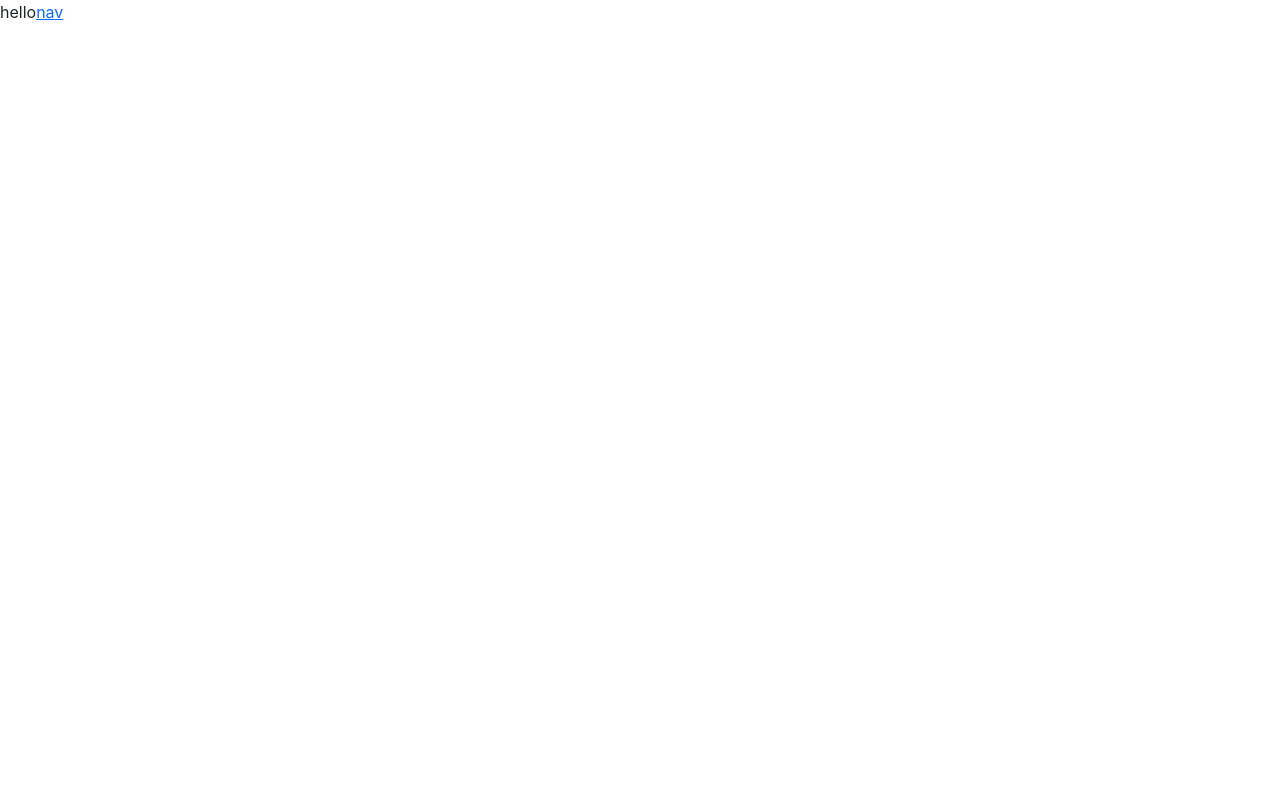
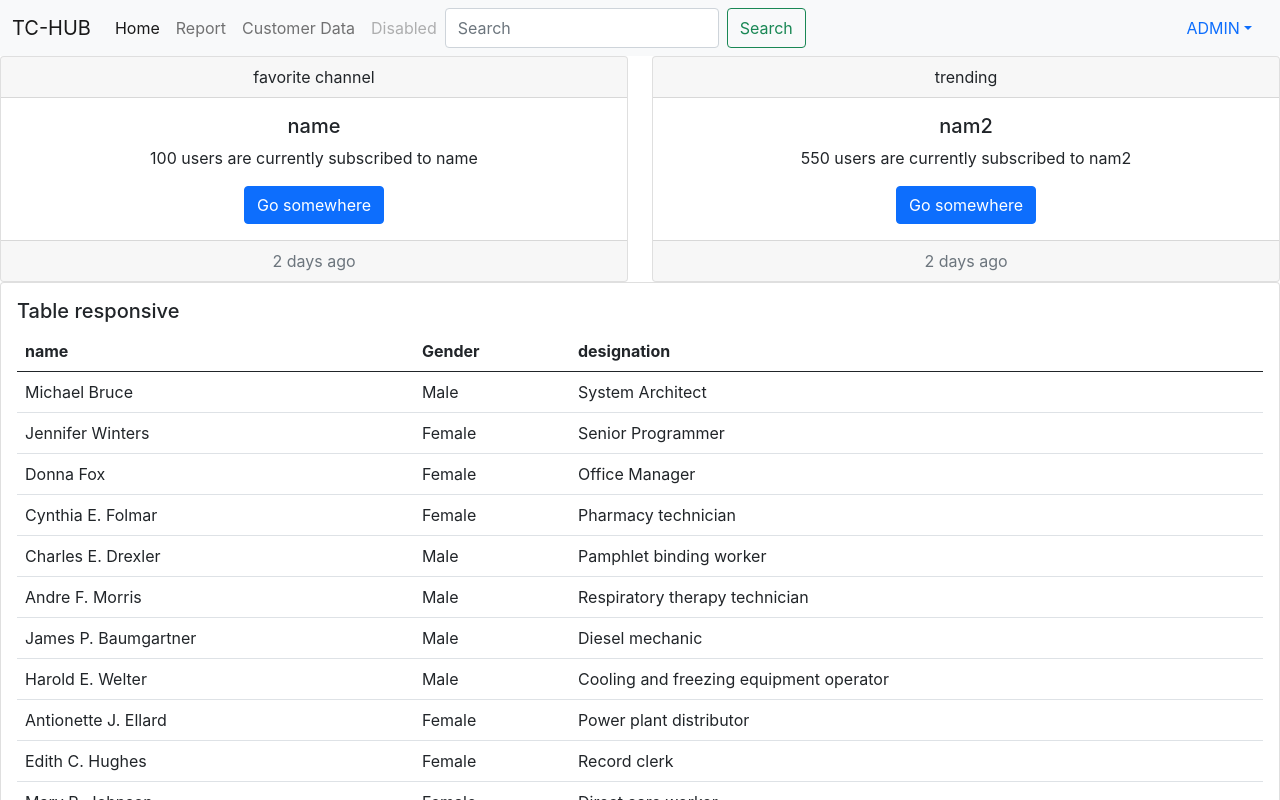
Before and after one commit to JoysonAJ/Bcp_Fronted, a React (Create React App) app in the folder tc_hub_react/: page / in a window 1280 px wide. Shown: the top 800 px of the page. Built offline with nearby package versions, Linux system fonts and the light colour scheme.

Commit message:
table layout added

```diff
--- a/tc_hub_react/src/App.js
+++ b/tc_hub_react/src/App.js
@@ -2,12 +2,14 @@ import './App.css';
 import {Route,Routes} from 'react-router-dom';
 import {NAVBAR} from './assets/modules/Admin_navbar';
 import {ADMIN_HOME} from './assets/pages/Admin_home';
+import { TABLE } from './assets/modules/table_design';
 
 function App() {
   return (
     <Routes>
           <Route exact path="/" element={<ADMIN_HOME/>}/>
           <Route exact path="/nav" element={<NAVBAR/>}/>
+          <Route exact path='/table' element={<TABLE />}/>
         </Routes>
   );
 }
--- /dev/null
+++ b/tc_hub_react/src/assets/modules/Card_container.js
@@ -0,0 +1,23 @@
+export function CContainer(data) {
+    return (
+        //  call inside <div class="row row-cols-1 row-cols-md-2 g-4"></div>
+        <>
+                <div class="col">
+                    <div class="card text-center">
+                        <div class="card-header">
+                            {data.title}
+                        </div>
+                        <div class="card-body">
+                            <h5 class="card-title">{data.channelname}</h5>
+                            <p class="card-text">{data.subs} users are currently subscribed to {data.channelname}</p>
+                            <a href="#" class="btn btn-primary">Go somewhere</a>
+                        </div>
+                        <div class="card-footer text-muted">
+                            2 days ago
+                        </div>
+                    </div>
+                </div>
+
+        </>
+    );
+}
--- /dev/null
+++ b/tc_hub_react/src/assets/modules/table_design.js
@@ -0,0 +1,40 @@
+
+export function TABLE(data1) {
+        const DisplayData=(data1.data).map(
+            (info)=>{
+                return(
+                    <tr>
+                        <td>{info.name}</td>
+                        <td>{info.gender}</td>
+                        <td>{info.designation}</td>
+                    </tr>
+                )
+            }
+        )
+
+    return (
+        <>
+            <div class="main-card mb-3 card">
+                <div class="card-body">
+                    <h5 class="card-title">Table responsive</h5>
+                    <div class="table-responsive">
+                        <table class="mb-0 table">
+                            <thead>
+                                <tr>
+
+                                    <th>name</th>
+                                    <th>Gender</th>
+                                    <th>designation</th>
+                                </tr>
+                            </thead>
+                            <tbody>
+
+                                {DisplayData}
+                            </tbody>
+                        </table>
+                    </div>
+                </div>
+            </div>
+        </>
+    );
+}
--- a/tc_hub_react/src/assets/pages/Admin_home.js
+++ b/tc_hub_react/src/assets/pages/Admin_home.js
@@ -1,9 +1,21 @@
-export function ADMIN_HOME()
-{
-    return(
+import NAVBAR from "../modules/Admin_navbar";
+import { CContainer } from "../modules/Card_container";
+import { TABLE } from "../modules/table_design";
+import data from '../../extraTest/tabledata.json';
+
+export function ADMIN_HOME() {
+    return (
         <>
-        hello
-        <a href="/nav">nav</a>
+            <NAVBAR />
+            <div class="row row-cols-1 row-cols-md-2 g-4">
+                <CContainer title="favorite channel" channelname="name" subs="100"/>
+                <CContainer title="trending" channelname="nam2" subs="550"/>
+            </div>
+
+            <TABLE data={data}/>
+            <a href="/nav">nav</a>
+            <br />
+            <a href='/table'>view Table</a>
         </>
     )
 }
--- a/tc_hub_react/src/assets/style/admin_panel.css
+++ b/tc_hub_react/src/assets/style/admin_panel.css
@@ -0,0 +1,83 @@
+@media(max-width:575.98px) {
+    .table-responsive-sm {
+        display: block;
+        width: 100%;
+        overflow-x: auto;
+        -webkit-overflow-scrolling: touch;
+        -ms-overflow-style: -ms-autohiding-scrollbar
+    }
+
+    .table-responsive-sm>.table-bordered {
+        border: 0
+    }
+}
+
+@media(max-width:767.98px) {
+    .table-responsive-md {
+        display: block;
+        width: 100%;
+        overflow-x: auto;
+        -webkit-overflow-scrolling: touch;
+        -ms-overflow-style: -ms-autohiding-scrollbar
+    }
+
+    .table-responsive-md>.table-bordered {
+        border: 0
+    }
+}
+
+@media(max-width:991.98px) {
+    .table-responsive-lg {
+        display: block;
+        width: 100%;
+        overflow-x: auto;
+        -webkit-overflow-scrolling: touch;
+        -ms-overflow-style: -ms-autohiding-scrollbar
+    }
+
+    .table-responsive-lg>.table-bordered {
+        border: 0
+    }
+}
+
+@media(max-width:1199.98px) {
+    .table-responsive-xl {
+        display: block;
+        width: 100%;
+        overflow-x: auto;
+        -webkit-overflow-scrolling: touch;
+        -ms-overflow-style: -ms-autohiding-scrollbar
+    }
+
+    .table-responsive-xl>.table-bordered {
+        border: 0
+    }
+}
+
+.table-responsive {
+    display: block;
+    width: 100%;
+    overflow-x: auto;
+    -webkit-overflow-scrolling: touch;
+    -ms-overflow-style: -ms-autohiding-scrollbar
+}
+
+.table-responsive>.table-bordered {
+    border: 0
+}
+
+.main-card {
+    box-shadow: 0 0 0 0 transparent !important
+}
+
+div.table-responsive>div.dataTables_wrapper>div.row {
+    margin: 0
+}
+
+div.table-responsive>div.dataTables_wrapper>div.row>div[class^=col-]:first-child {
+    padding-left: 0
+}
+
+div.table-responsive>div.dataTables_wrapper>div.row>div[class^=col-]:last-child {
+    padding-right: 0
+}
--- /dev/null
+++ b/tc_hub_react/src/extraTest/tabledata.json
@@ -0,0 +1,157 @@
+         [
+           {
+                "name": "Michael Bruce",
+                "gender": "Male",
+                "designation": "System Architect"
+           },
+           {
+                "name": "Jennifer Winters",
+                "gender": "Female",
+                "designation": "Senior Programmer"
+           },
+           {
+                "name": "Donna Fox",
+                "gender": "Female",
+                "designation": "Office Manager"
+           },
+           {
+                "name": "Cynthia E. Folmar",
+                "gender": "Female",
+                "designation": "Pharmacy technician"
+           },
+           {
+                "name": "Charles E. Drexler",
+                "gender": "Male",
+                "designation": "Pamphlet binding worker"
+           },
+           {
+                "name": "Andre F. Morris",
+                "gender": "Male",
+                "designation": "Respiratory therapy technician"
+           },
+           {
+                "name": "James P. Baumgartner",
+                "gender": "Male",
+                "designation": "Diesel mechanic"
+           },
+           {
+                "name": "Harold E. Welter",
+                "gender": "Male",
+                "designation": "Cooling and freezing equipment operator"
+           },
+           {
+                "name": "Antionette J. Ellard",
+                "gender": "Female",
+                "designation": "Power plant distributor"
+           },
+           {
+                "name": "Edith C. Hughes",
+                "gender": "Female",
+                "designation": "Record clerk"
+           },
+           {
+                "name": "Mary R. Johnson",
+                "gender": "Female",
+                "designation": "Direct care worker"
+           },
+           {
+                "name": "Christina R. Belin",
+                "gender": "Female",
+                "designation": "Cost engineer"
+           },
+           {
+                "name": "Edith J. Ochoa",
+                "gender": "Female",
+                "designation": "Gastroenterologist"
+           },
+           {
+                "name": "Elizbeth R. Thornton",
+                "gender": "Female",
+                "designation": "Public relations consultant"
+           },
+           {
+                "name": "Barbara W. Ibarra",
+                "gender": "Female",
+                "designation": "Regional geographer"
+           },
+           {
+                "name": "Art D. Steiner",
+                "gender": "Male",
+                "designation": "Camp director"
+           },
+           {
+                "name": "Dorothy C. Downs",
+                "gender": "Female",
+                "designation": "Conference interpreter"
+           },
+           {
+                "name": "Francisca J. Healy",
+                "gender": "Female",
+                "designation": "Stereotyper"
+           },
+           {
+                "name": "Janice J. Luton",
+                "gender": "Female",
+                "designation": "Quality control technician"
+           },
+           {
+                "name": "Jeanetta M. Brown",
+                "gender": "Female",
+                "designation": "Machine feeder"
+           },
+           {
+                "name": "Susan P. Nazario",
+                "gender": "Female",
+                "designation": "Process metallurgical engineer"
+           },
+           {
+                "name": "Antonia K. Vogl",
+                "gender": "Female",
+                "designation": "Psychiatrist"
+           },
+           {
+                "name": "Cheryl P. Mahn",
+                "gender": "Female",
+                "designation": "Credit manager"
+           },
+           {
+                "name": "Stephen E. Lynn",
+                "gender": "Male",
+                "designation": "Golf course architect"
+           },
+           {
+                "name": "Michael M. Rodriguez",
+                "gender": "Male",
+                "designation": "Psychologist"
+           },
+           {
+                "name": "Elsie D. Jones",
+                "gender": "Female",
+                "designation": "Research psychologist"
+           },
+           {
+                "name": "Jeremy J. Underwood",
+                "gender": "Male",
+                "designation": "Commentator"
+           },
+           {
+                "name": "Brenda J. Fowler",
+                "gender": "Female",
+                "designation": "Radio equipment installer"
+           },
+           {
+                "name": "Mollie S. Castillo",
+                "gender": "Female",
+                "designation": "Information processing worker"
+           },
+           {
+                "name": "Carol T. McDill",
+                "gender": "Female",
+                "designation": "Power distributor"
+           },
+           {
+                "name": "Darlene P. Allen",
+                "gender": "Female",
+                "designation": "Industrial production manager"
+           }
+      ]
```
